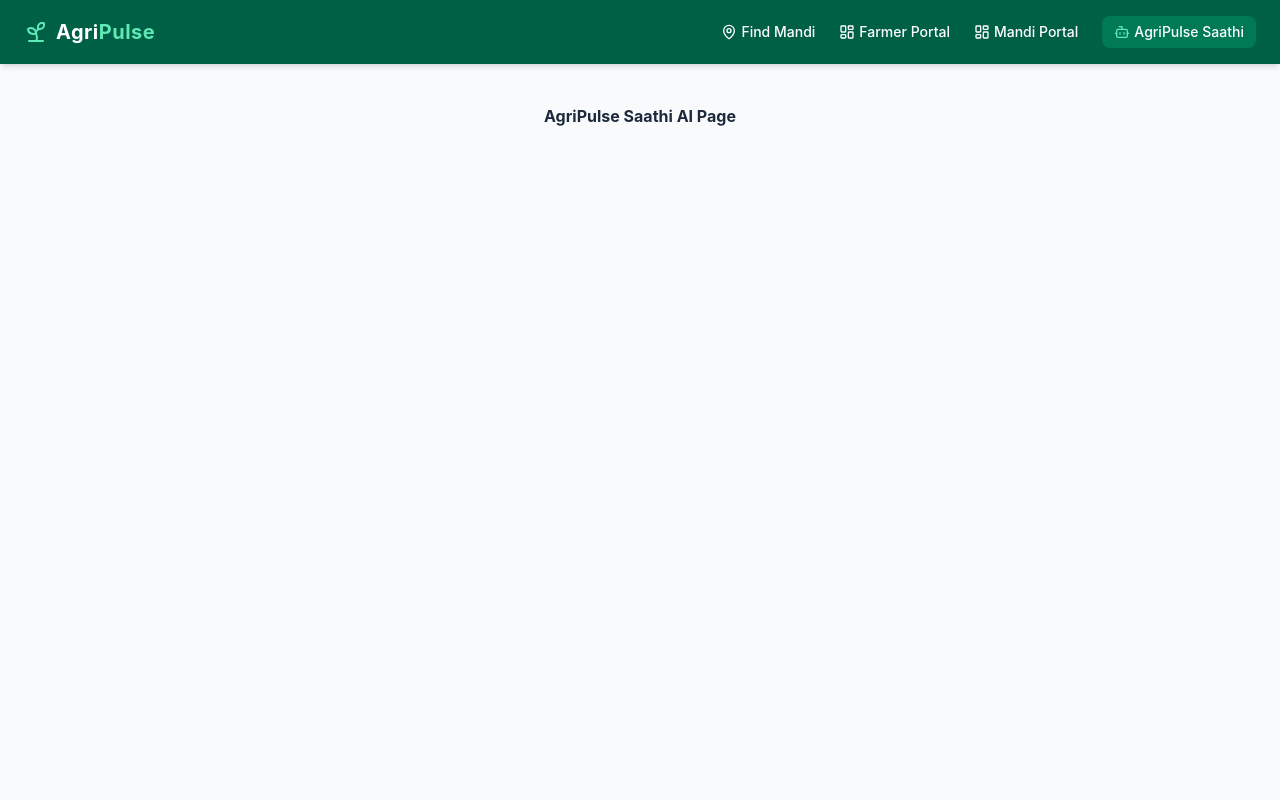
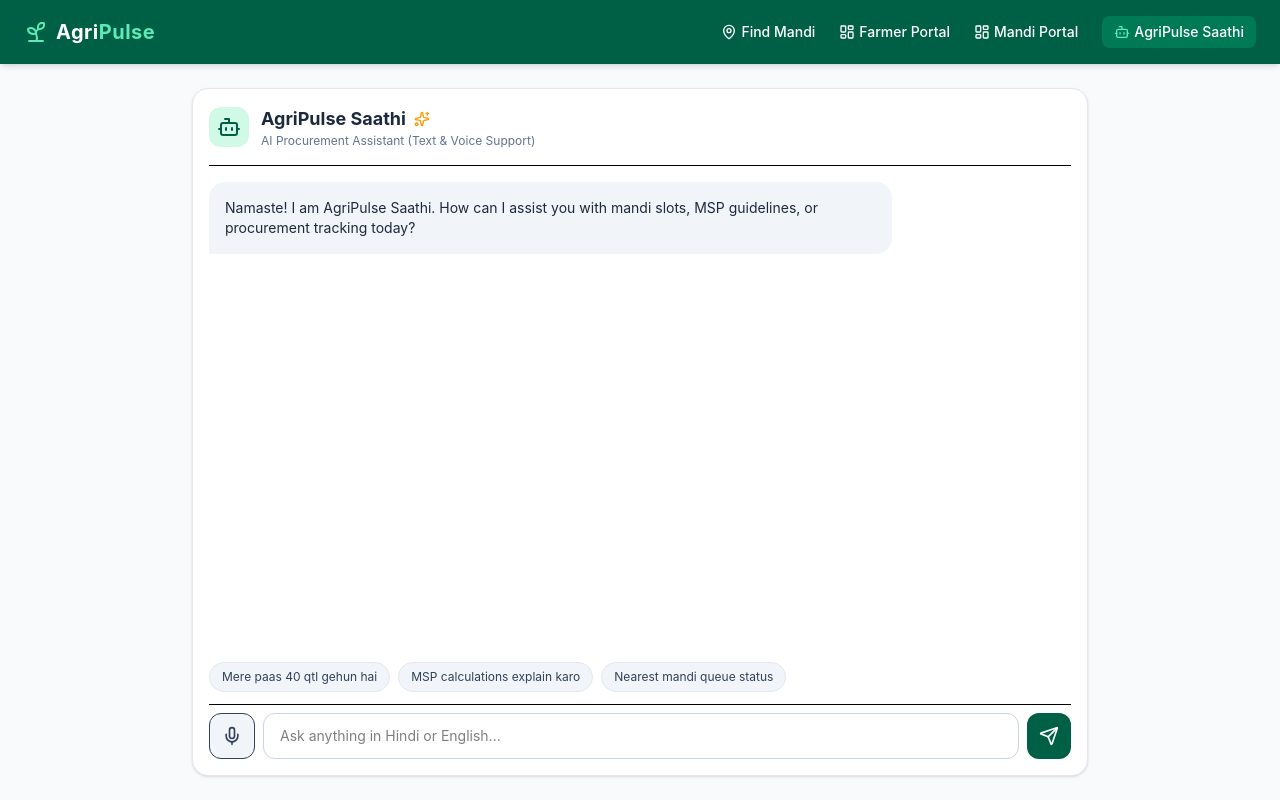
Before and after one commit to himani931/AgriPulse, a React (Vite) app in the folder client/: page /ai-assistant in a window 1280 px wide. Built offline with nearby package versions, Linux system fonts and the light colour scheme.

Commit message:
add AI assistant

```diff
--- a/client/src/pages/KisanSaathi.jsx
+++ b/client/src/pages/KisanSaathi.jsx
@@ -1,11 +1,156 @@
+import React, { useState } from "react";
 import Navbar from "../components/Navbar";
+import axios from "axios";
+import { Bot, Send, Mic, Sparkles, BookOpen } from "lucide-react";
 
 export default function KisanSaathi() {
+  const [input, setInput] = useState("");
+  const [messages, setMessages] = useState([
+    {
+      sender: "bot",
+      text: "Namaste! I am AgriPulse Saathi. How can I assist you with mandi slots, MSP guidelines, or procurement tracking today?",
+    },
+  ]);
+  const [isListening, setIsListening] = useState(false);
+
+  const sendMessage = async (textToSend) => {
+    const text = textToSend || input;
+    if (!text.trim()) return;
+
+    const newMessages = [...messages, { sender: "user", text }];
+    setMessages(newMessages);
+    setInput("");
+
+    try {
+      const res = await axios.post("http://localhost:5000/api/ai/chat", {
+        message: text,
+      });
+      setMessages([
+        ...newMessages,
+        {
+          sender: "bot",
+          text: res.data.reply,
+          source: res.data.officialSource,
+        },
+      ]);
+    } catch (err) {
+      console.error(err);
+    }
+  };
+
+  const handleVoiceInput = () => {
+    if (
+      !("webkitSpeechRecognition" in window || "SpeechRecognition" in window)
+    ) {
+      return alert("Speech recognition is not supported in this browser.");
+    }
+    const SpeechRecognition =
+      window.SpeechRecognition || window.webkitSpeechRecognition;
+    const recognition = new SpeechRecognition();
+    recognition.lang = "hi-IN"; // Default to Hindi speech input
+
+    recognition.onstart = () => setIsListening(true);
+    recognition.onend = () => setIsListening(false);
+    recognition.onresult = (event) => {
+      const transcript = event.results[0][0].transcript;
+      sendMessage(transcript);
+    };
+
+    recognition.start();
+  };
+
   return (
-    <div className="min-h-screen bg-slate-50">
+    <div className="min-h-screen bg-slate-50 flex flex-col">
       <Navbar />
-      <div className="p-10 text-center text-slate-800 font-bold">
-        AgriPulse Saathi AI Page
+      <div className="flex-1 max-w-4xl w-full mx-auto p-4 flex flex-col justify-between my-6 bg-white rounded-2xl shadow-sm border border-slate-200">
+        {/* Header */}
+        <div className="border-b pb-4 flex items-center justify-between">
+          <div className="flex items-center gap-3">
+            <div className="p-2 bg-emerald-100 text-emerald-800 rounded-xl">
+              <Bot className="w-6 h-6" />
+            </div>
+            <div>
+              <h2 className="text-lg font-bold text-slate-800 flex items-center gap-2">
+                AgriPulse Saathi <Sparkles className="w-4 h-4 text-amber-500" />
+              </h2>
+              <p className="text-xs text-slate-500">
+                AI Procurement Assistant (Text & Voice Support)
+              </p>
+            </div>
+          </div>
+        </div>
+
+        {/* Message Thread */}
+        <div className="flex-1 overflow-y-auto my-4 space-y-4 pr-2">
+          {messages.map((msg, i) => (
+            <div
+              key={i}
+              className={`flex ${msg.sender === "user" ? "justify-end" : "justify-start"}`}
+            >
+              <div
+                className={`max-w-[80%] rounded-2xl p-4 text-sm ${
+                  msg.sender === "user"
+                    ? "bg-emerald-800 text-white rounded-br-none"
+                    : "bg-slate-100 text-slate-800 rounded-bl-none"
+                }`}
+              >
+                <p>{msg.text}</p>
+                {msg.source && (
+                  <div className="mt-2 text-xs flex items-center gap-1 text-emerald-700 bg-emerald-50 p-2 rounded-lg border border-emerald-200">
+                    <BookOpen className="w-3.5 h-3.5" /> Source: {msg.source}
+                  </div>
+                )}
+              </div>
+            </div>
+          ))}
+        </div>
+
+        {/* Quick Suggestion Pills */}
+        <div className="flex gap-2 overflow-x-auto pb-3 text-xs">
+          {[
+            "Mere paas 40 qtl gehun hai",
+            "MSP calculations explain karo",
+            "Nearest mandi queue status",
+          ].map((pill, i) => (
+            <button
+              key={i}
+              onClick={() => sendMessage(pill)}
+              className="px-3 py-1.5 bg-slate-100 hover:bg-emerald-50 text-slate-700 hover:text-emerald-800 rounded-full border border-slate-200 transition whitespace-nowrap"
+            >
+              {pill}
+            </button>
+          ))}
+        </div>
+
+        {/* Input Bar */}
+        <form
+          onSubmit={(e) => {
+            e.preventDefault();
+            sendMessage();
+          }}
+          className="flex gap-2 pt-2 border-t"
+        >
+          <button
+            type="button"
+            onClick={handleVoiceInput}
+            className={`p-3 rounded-xl border transition ${isListening ? "bg-red-500 text-white animate-pulse" : "bg-slate-100 text-slate-700 hover:bg-slate-200"}`}
+          >
+            <Mic className="w-5 h-5" />
+          </button>
+          <input
+            type="text"
+            value={input}
+            onChange={(e) => setInput(e.target.value)}
+            placeholder="Ask anything in Hindi or English..."
+            className="flex-1 border border-slate-300 rounded-xl px-4 text-sm focus:outline-none focus:ring-2 focus:ring-emerald-600"
+          />
+          <button
+            type="submit"
+            className="bg-emerald-800 hover:bg-emerald-700 text-white p-3 rounded-xl transition"
+          >
+            <Send className="w-5 h-5" />
+          </button>
+        </form>
       </div>
     </div>
   );
```
Also changed, not shown: 2 other files (tests, documents, lock files or other folders).
